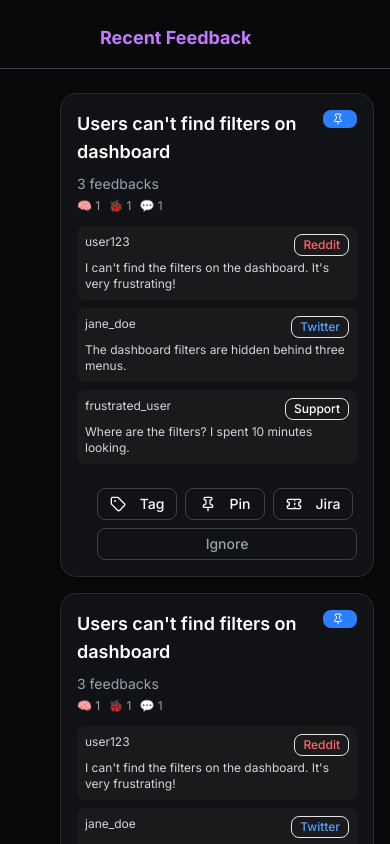
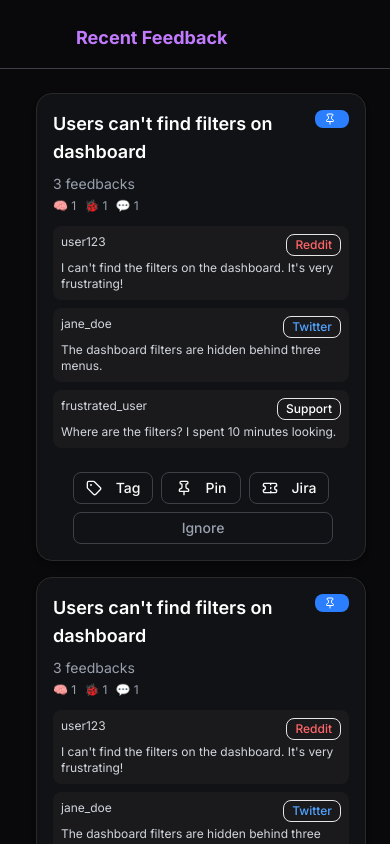
Before and after one commit to MohammadUmar5/Feedback, a React (Vite) app in the folder frontend/: page / in a window 390 px wide. Both pictures are taken after a click on the element "Feedback". Built offline with nearby package versions, Linux system fonts and the light colour scheme.

Commit message:
Add Responsiveness

```diff
--- a/frontend/src/App.jsx
+++ b/frontend/src/App.jsx
@@ -16,7 +16,7 @@ function App() {
         <Sidebar onFeedbackClick={() => setActiveView("feedback")} />
       )}
       {activeView === "feedback" && (
-        <div className="dataflex p-6 w-200 md:w-full sm:w-full ml-0 md:ml-66 sm:ml30 ">
+        <div className="dataflex pl-0  sm:pl-0 p-6 md:p-6 sm:p-6 w-200 md:w-full sm:w-full ml-0 md:ml-66 sm:ml30 ">
           <FeedbackGroup title="Recent Feedback" />
           <div className="feedbackCard">
             <FeedbackCard
--- a/frontend/src/components/Feedback/FeedbackGroup.jsx
+++ b/frontend/src/components/Feedback/FeedbackGroup.jsx
@@ -2,7 +2,7 @@ import React from "react";
 import SearchBar from "../SearchBar";
 export default function FeedbackGroup({ title }) {
   return (
-    <div className="space-y-4 mb-6 h-15 sm:h-15 md:h-15 w-100 sm:w-290 md:w-290 relative right-6 z-0 border-b border-zinc-700 pb-4 flex items-center justify-between ">
+    <div className="space-y-4 mb-6 h-15 sm:h-15 md:h-15 w-150 sm:w-290 md:w-290 relative right-6 z-0 border-b border-zinc-700 pb-4 flex items-center justify-between ">
       <h2 className="ml-25 sm:ml-6 md:ml-10 text-lg sm:text-sm md:text-xl mt-0 mb-0 font-bold text-purple-400">{title}</h2>
       <div className="hidden sm:block h-10 mr-30 mt-0 mb-10 sm:mb-7">
       <SearchBar />
```
